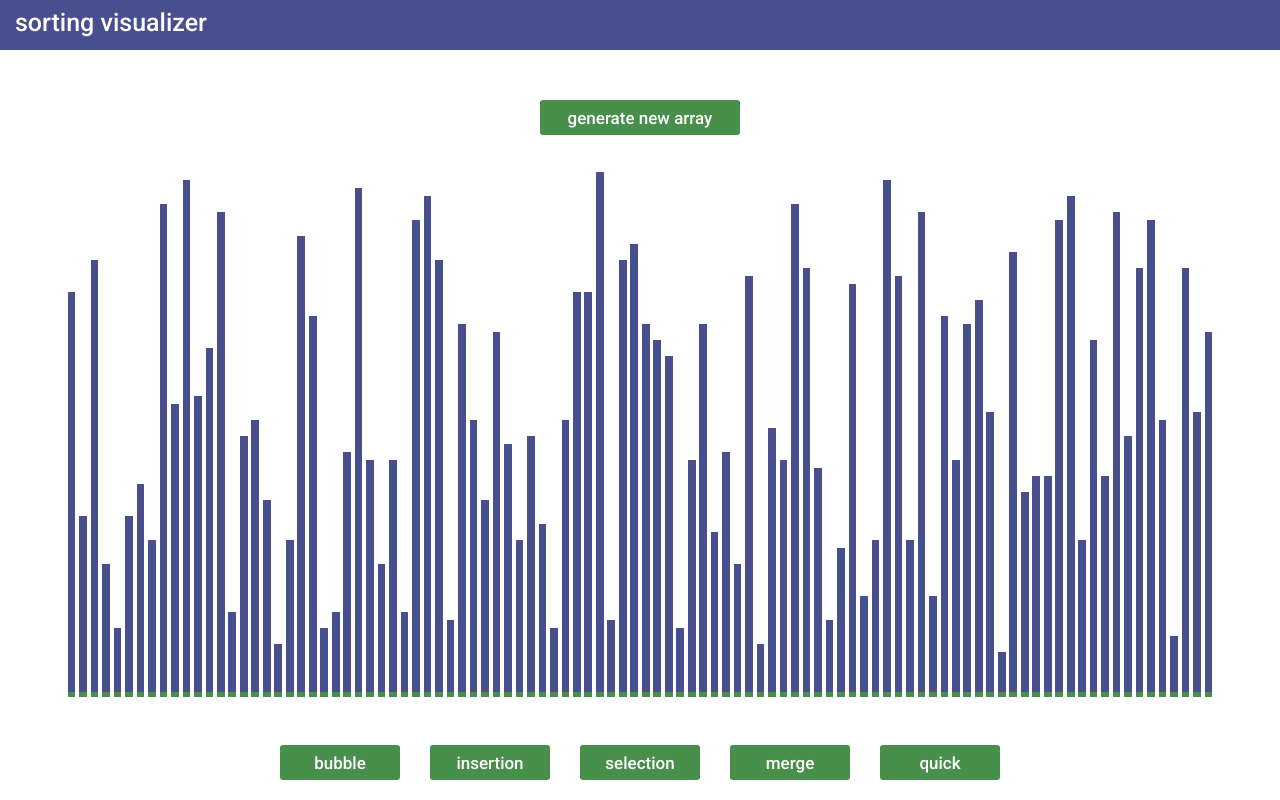
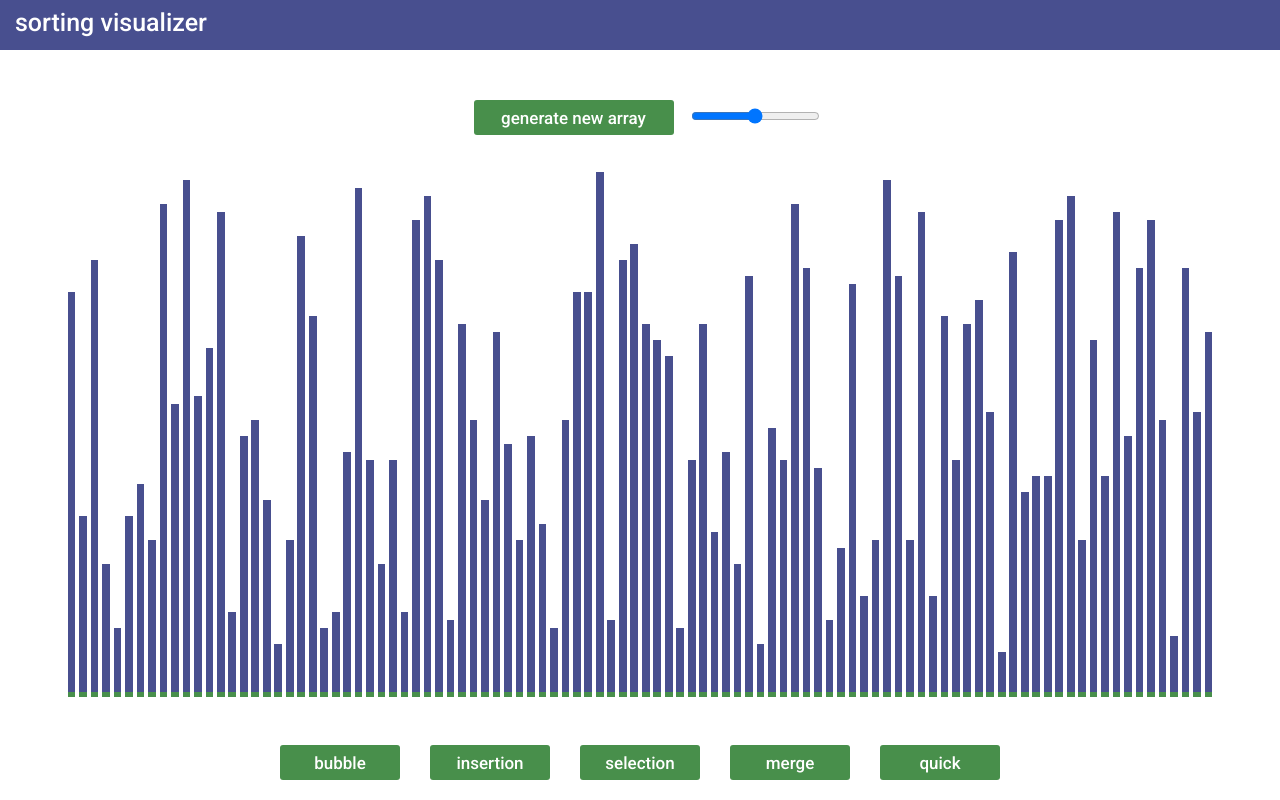
Before and after one commit to jonathanchen7/sorting-visualizer, a React (Create React App) app: page / in a window 1280 px wide. Built offline with nearby package versions, Linux system fonts and the light colour scheme.

Commit message:
trying to implement range slider

```diff
--- a/package.json
+++ b/package.json
@@ -9,6 +9,7 @@
     "@testing-library/user-event": "^7.2.1",
     "react": "^16.13.0",
     "react-dom": "^16.13.0",
+    "react-input-range": "^1.3.0",
     "react-scripts": "3.4.0"
   },
   "scripts": {
--- a/src/SortingVisualizer/SortingVisualizer.css
+++ b/src/SortingVisualizer/SortingVisualizer.css
@@ -34,8 +34,7 @@ button:hover:enabled {
 }
 
 button:disabled {
-    /* opacity: 70%; */
-    background-color: grey;
+    background-color: #AAAAAA;
     cursor: default;
 }
 
--- a/src/SortingVisualizer/SortingVisualizer.jsx
+++ b/src/SortingVisualizer/SortingVisualizer.jsx
@@ -352,6 +352,10 @@ export default class SortingVisualizer extends React.Component {
         return Math.floor(Math.random() * (max - min + 1) + min);
     }
 
+    changeAnimationSpeed(value) {
+        console.log(value);
+    }
+
     render() {
         const { array } = this.state;
 
@@ -362,6 +366,8 @@ export default class SortingVisualizer extends React.Component {
                 </header>
                 <div>
                     <button className="center-button" onClick={() => this.resetArray()}>generate new array</button>
+                    <input type="range" id="volume" defaultValue="30" min="10" max="50"
+                        step="10" onInput={() => this.changeAnimationSpeed()} />
                     {/* <button className="center-button" onClick={() => this.testAlgorithms()}>test algorithms</button> */}
                 </div>
                 <div className="array-container">
```
Also changed, not shown: 1 other file (tests, documents, lock files or other folders).
